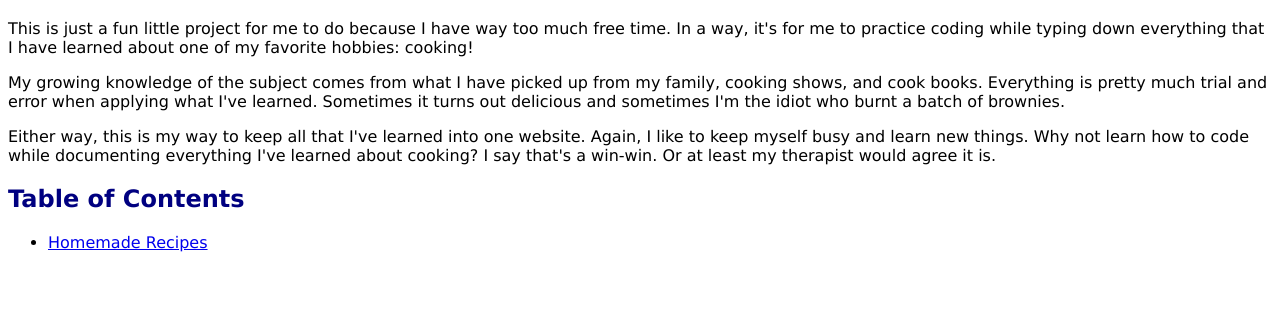
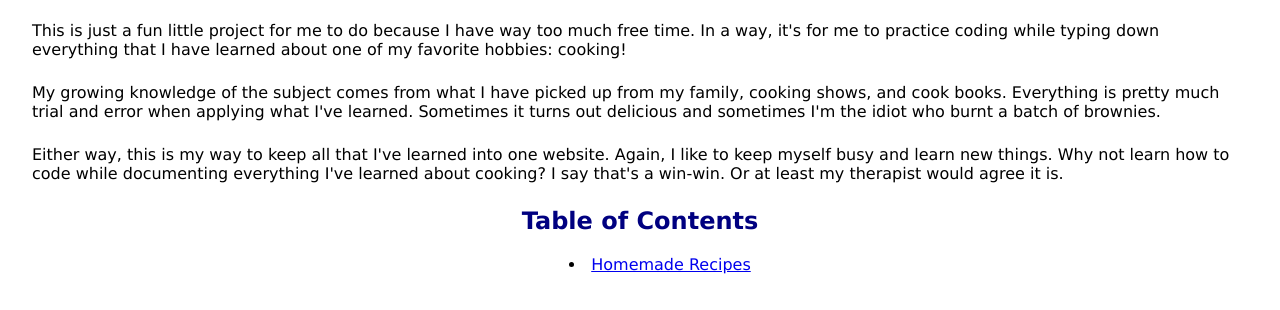
Before and after one commit to joihenri/joanna_cookbook, a plain HTML site: page index.html in a window 1280 px wide. Shown: the part 62-372 px from the top of the page. Drawn offline with Linux system fonts and the light colour scheme.

Commit message:
Made changes to CSS and class

```diff
--- a/index.html
+++ b/index.html
@@ -8,13 +8,13 @@
 
     <body>
         <h1 class="head">Everything I've Learned about Cooking</h1>
-        <p>This is just a fun little project for me to do because I have way too much free time. In a way, it's for me to practice coding while typing down everything that I have learned about one of my favorite hobbies: cooking!</p>
+        <p class="para">This is just a fun little project for me to do because I have way too much free time. In a way, it's for me to practice coding while typing down everything that I have learned about one of my favorite hobbies: cooking!</p>
 
-        <p>My growing knowledge of the subject comes from what I have picked up from my family, cooking shows, and cook books. Everything is pretty much trial and error when applying what I've learned. Sometimes it turns out delicious and sometimes I'm the idiot who burnt a batch of brownies.</p>
+        <p class="para">My growing knowledge of the subject comes from what I have picked up from my family, cooking shows, and cook books. Everything is pretty much trial and error when applying what I've learned. Sometimes it turns out delicious and sometimes I'm the idiot who burnt a batch of brownies.</p>
 
-        <p>Either way, this is my way to keep all that I've learned into one website. Again, I like to keep myself busy and learn new things. Why not learn how to code while documenting everything I've learned about cooking? I say that's a win-win. Or at least my therapist would agree it is.</p>
+        <p class="para">Either way, this is my way to keep all that I've learned into one website. Again, I like to keep myself busy and learn new things. Why not learn how to code while documenting everything I've learned about cooking? I say that's a win-win. Or at least my therapist would agree it is.</p>
         <h2 class="headtwo">Table of Contents</h2>
-        <ul>
+        <ul class="list">
             <li><a href="recipes/recipes_title.html">Homemade Recipes</a></li>
         </ul>
 
--- a/style.css
+++ b/style.css
@@ -5,10 +5,18 @@
 .head,
 .headtwo {
     color: navy;
-    font-family: Verdana, Geneva, Tahoma, sans-serif;
+    text-align: center;
 }
 
 .head {
     font-weight: bold;
+}
+
+.para {
+    margin: 24px;
+}
+
+.list {
     text-align: center;
+    list-style-position: inside;
 }
```
Also changed, not shown: recipes/alfredo_sauce.html (+2 -2 lines), recipes/recipes_title.html (+2 -2 lines).
